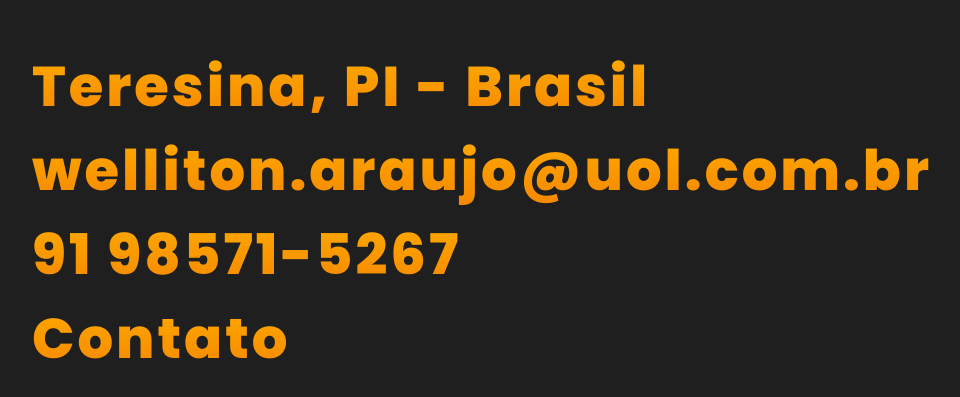
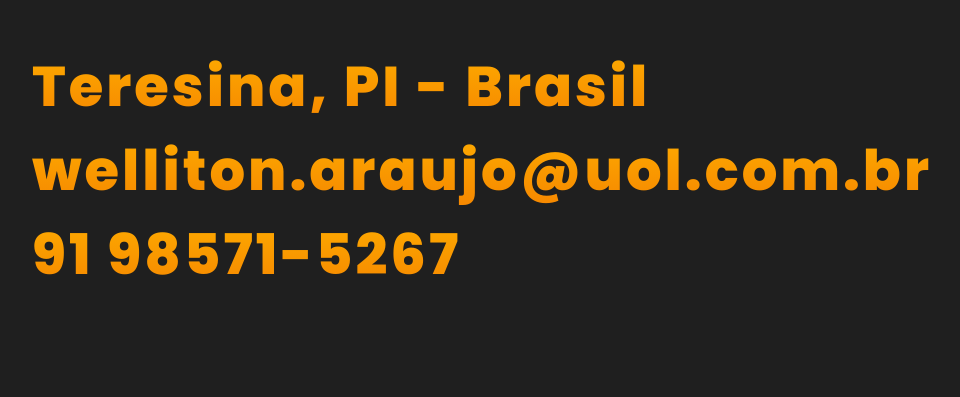
Before and after one commit to wellitonaraujo/Portfolio-React, a React (Vite) app: page / in a window 1280 px wide. Shown: the part 2586-2983 px from the top of the page, without its empty margins (8-968 px from the left). After the commit the page ends 2923 px from the top, so only its background shows below. Built offline with nearby package versions, Linux system fonts and the light colour scheme.

Commit message:
fix layout

```diff
--- a/src/pages/Contato/index.tsx
+++ b/src/pages/Contato/index.tsx
@@ -4,11 +4,10 @@
   return (
     <>
       <Description style={{ paddingTop: 600 }} id='contatos'>
-
         <Title> Teresina, PI - Brasil </Title>
         <Title> welliton.araujo@uol.com.br </Title>
         <Title> 91 98571-5267 </Title>
-        <Title> Contato </Title>
+
       </Description>
     </>
   )
```
